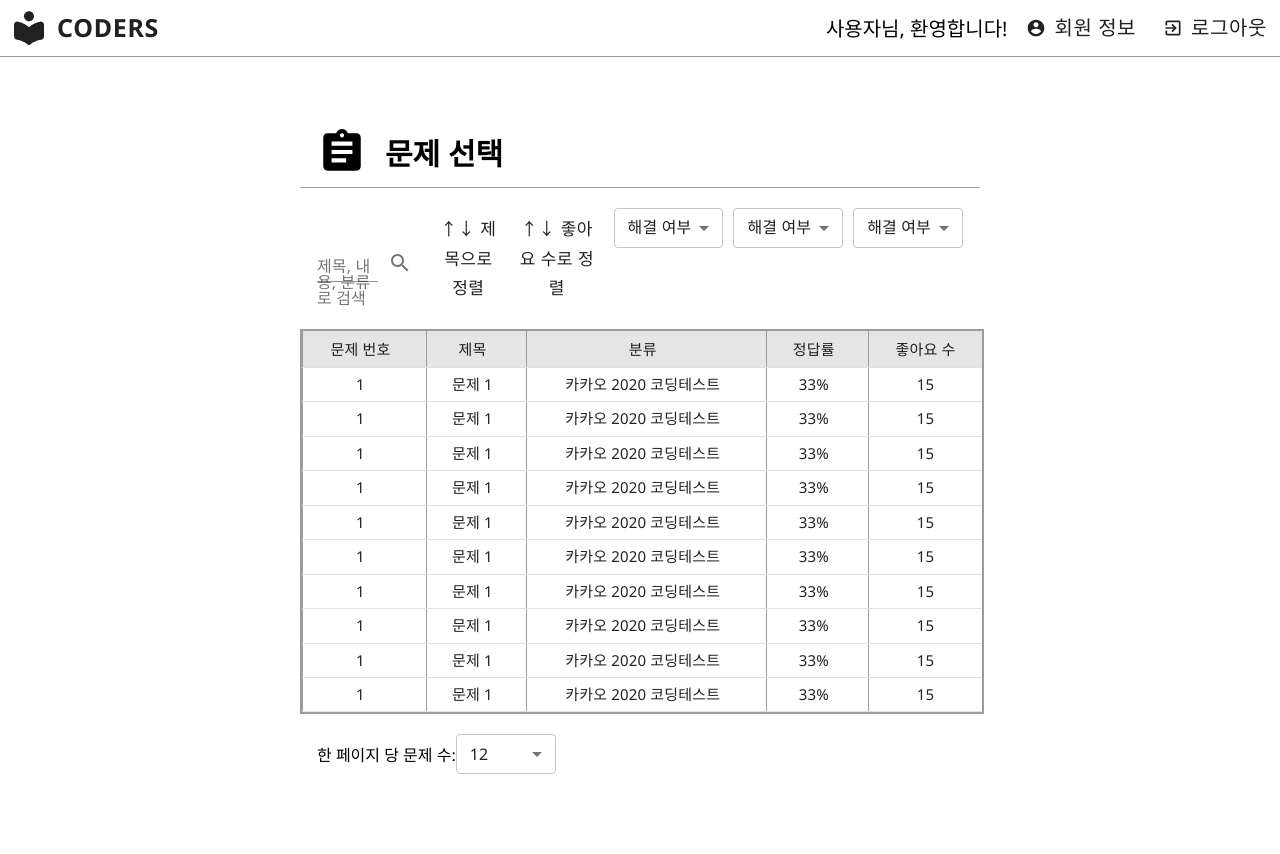
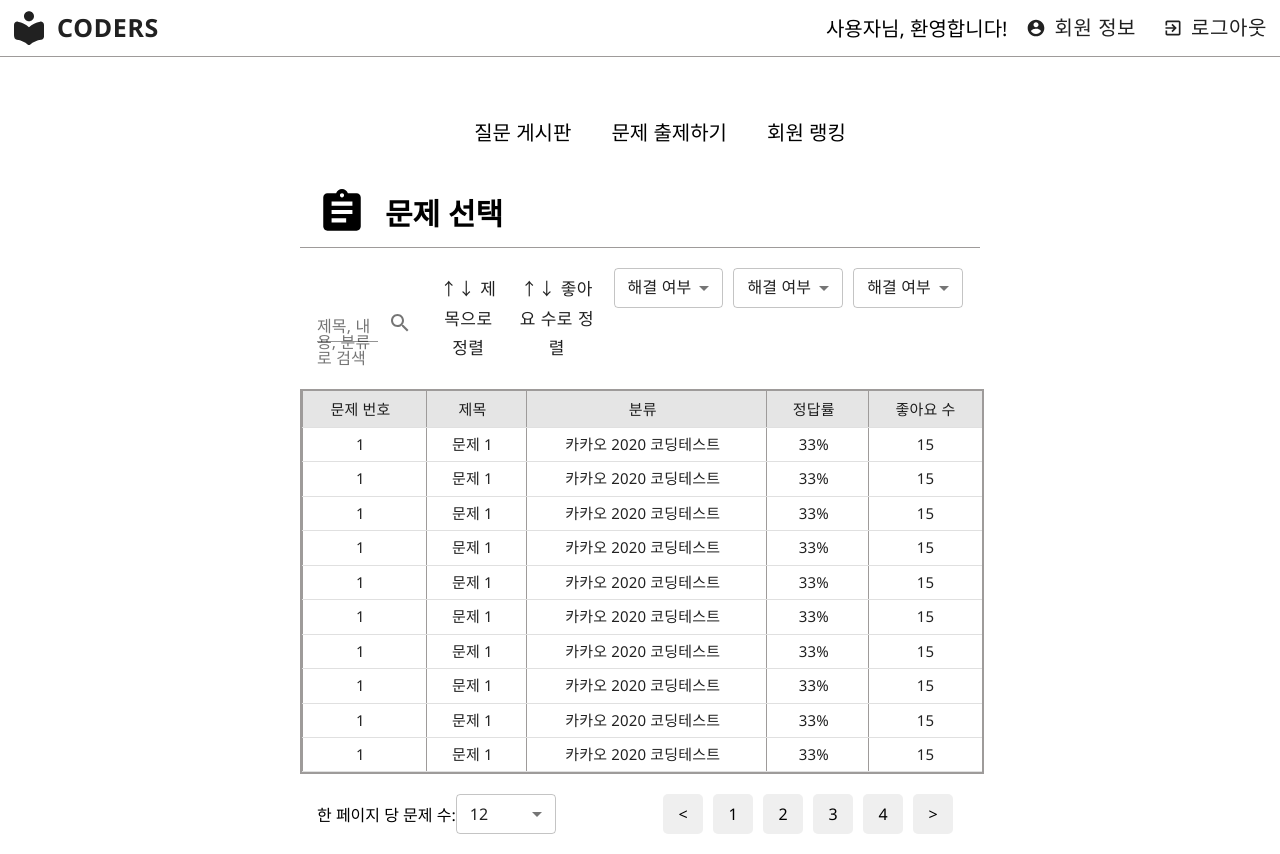
Before and after one commit to CSUOS/coders, a React (Create React App) app in the folder frontend/: page / in a window 1280 px wide. Before the commit the page ends 800 px from the top, so only its background shows below. Built offline with nearby package versions, Linux system fonts and the light colour scheme.

Commit message:
Add menu bar

```diff
--- /dev/null
+++ b/frontend/src/components/UI/MenuBar.js
@@ -0,0 +1,22 @@
+import React from 'react';
+import { Link } from 'react-router-dom';
+import { Grid } from '@material-ui/core';
+
+const MenuBar = () => {
+	const menus = [
+		['질문 게시판', '/board'],
+		['문제 출제하기', '/question'],
+		['회원 랭킹', '/rankings'],
+	];
+	return (
+		<Grid className="menubar">
+			{menus.map((menu) => (
+				<Grid className="menubar-menu">
+					<Link to={menu[1]}>{menu[0]}</Link>
+				</Grid>
+			))}
+		</Grid>
+	);
+};
+
+export default MenuBar;
--- a/frontend/src/components/UI/index.js
+++ b/frontend/src/components/UI/index.js
@@ -4,3 +4,4 @@ export { default as Dropdown } from './Dropdown';
 export { default as SearchInput } from './SearchInput';
 export { default as ProblemTable } from './ProblemTable';
 export { default as Pagination } from './Pagination';
+export { default as MenuBar } from './MenuBar';
--- a/frontend/src/components/View/HomeView.js
+++ b/frontend/src/components/View/HomeView.js
@@ -1,6 +1,13 @@
 import React from 'react';
 import { Grid, Button } from '@material-ui/core';
-import { PageHeader, Dropdown, SearchInput, ProblemTable } from '../UI';
+import {
+	PageHeader,
+	Dropdown,
+	SearchInput,
+	ProblemTable,
+	Pagination,
+	MenuBar,
+} from '../UI';
 
 const HomeView = () => {
 	const mainTitle = '문제 선택';
@@ -13,9 +20,10 @@ const HomeView = () => {
 	const label4 = '↑↓ 좋아요 수로 정렬';
 	const label5 = '한 페이지 당 문제 수:';
 	const dropdownHasLabel = false;
-	const values2 = Array(12).fill(12);
+	const values2 = [...Array(12)].map((_, index) => index + 1);
 	return (
 		<Grid className="home">
+			<MenuBar />
 			<Grid className="home-container">
 				<PageHeader mainTitle={mainTitle} />
 				<Grid className="home-content">
@@ -50,6 +58,7 @@ const HomeView = () => {
 								defaultValue={12}
 							/>
 						</Grid>
+						<Pagination count={4} />
 					</Grid>
 				</Grid>
 			</Grid>
--- /dev/null
+++ b/frontend/src/scss/UI/_menubar.scss
@@ -0,0 +1,16 @@
+.menubar {
+  display: flex;
+  justify-content: center;
+  align-items: center;
+  margin-bottom: 30px;
+  .menubar-menu {
+    margin-left: 40px;
+	font-size: 20px;
+	border-bottom: 1px solid white;
+    &:hover,
+    &:active,
+    &:focus {
+      border-bottom: 1px solid black;
+    }
+  }
+}
--- a/frontend/src/scss/main.scss
+++ b/frontend/src/scss/main.scss
@@ -10,6 +10,7 @@
 @import './UI/searchinput';
 @import './UI/table';
 @import './UI/pagination';
+@import './UI/menubar';
 
 // view
 @import './view/main';
```
Also changed, not shown: 1 other file (tests, documents, lock files or other folders).
